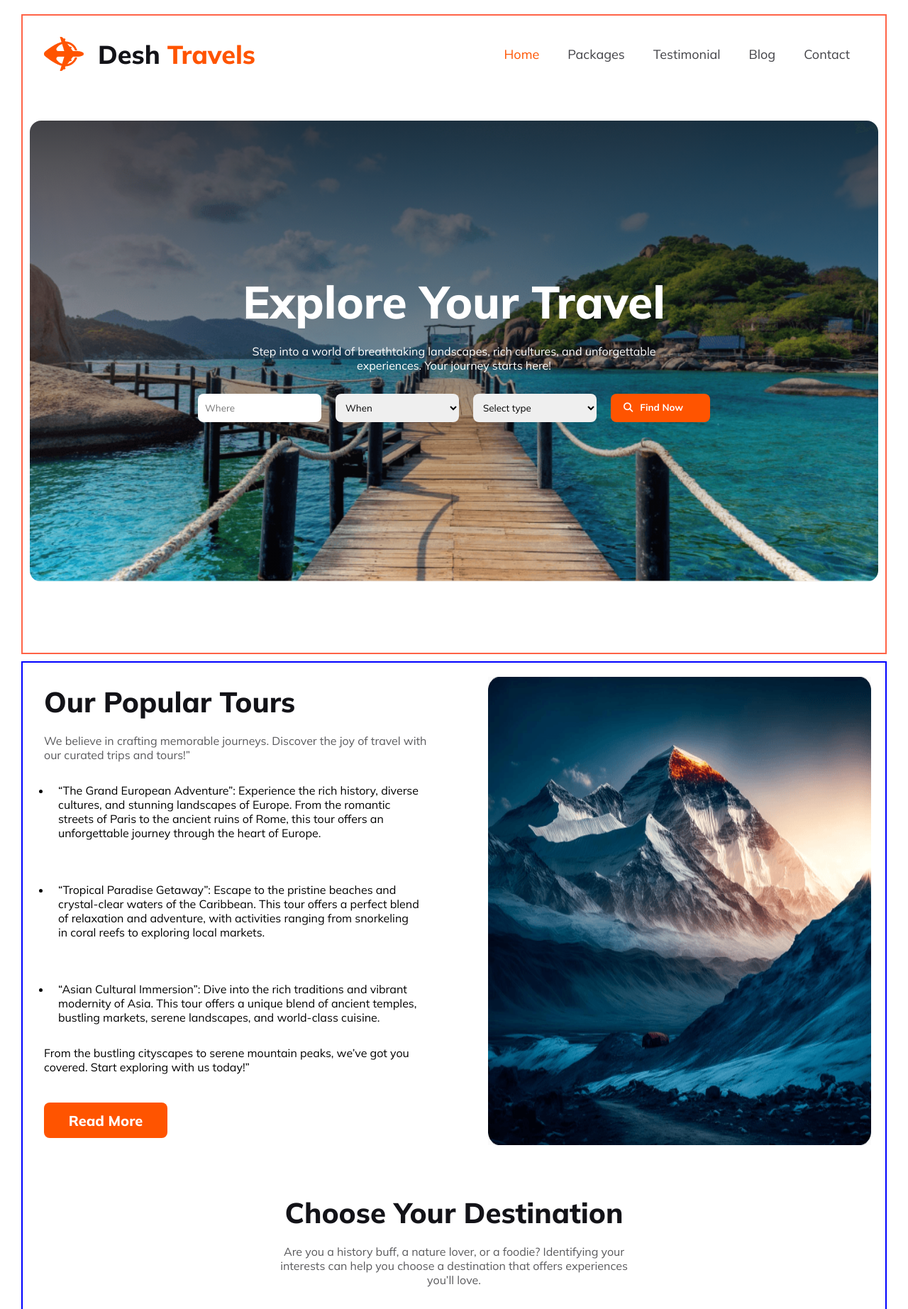
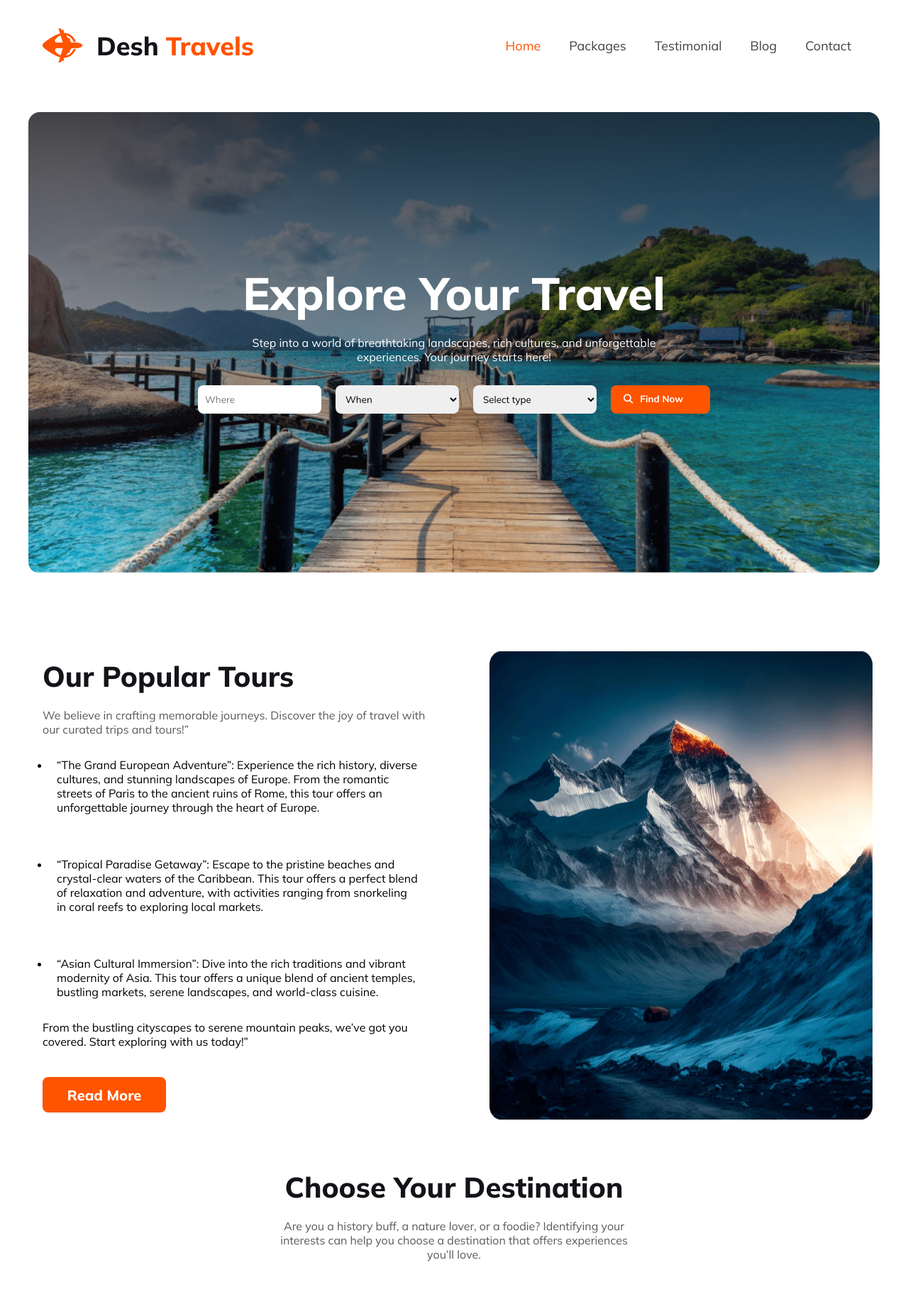
Before and after one commit to Sakib928/travel-website, a plain HTML site: page index.html in a window 1280 px wide. Shown: the top 1845 px of the page at 71% size. Drawn offline with Linux system fonts and the light colour scheme.

Commit message:
final submission

```diff
--- a/styles/styles.css
+++ b/styles/styles.css
@@ -39,10 +39,6 @@
 }
 
 /* header styles */
-header {
-    border: 2px solid tomato;
-}
-
 /* nav styles */
 .navbar {
     display: flex;
@@ -161,10 +157,6 @@ a {
 
 /* main section */
 /* popular section */
-main {
-    border: 2px solid blue;
-}
-
 .popular {
     display: flex;
     justify-content: space-between;
```
